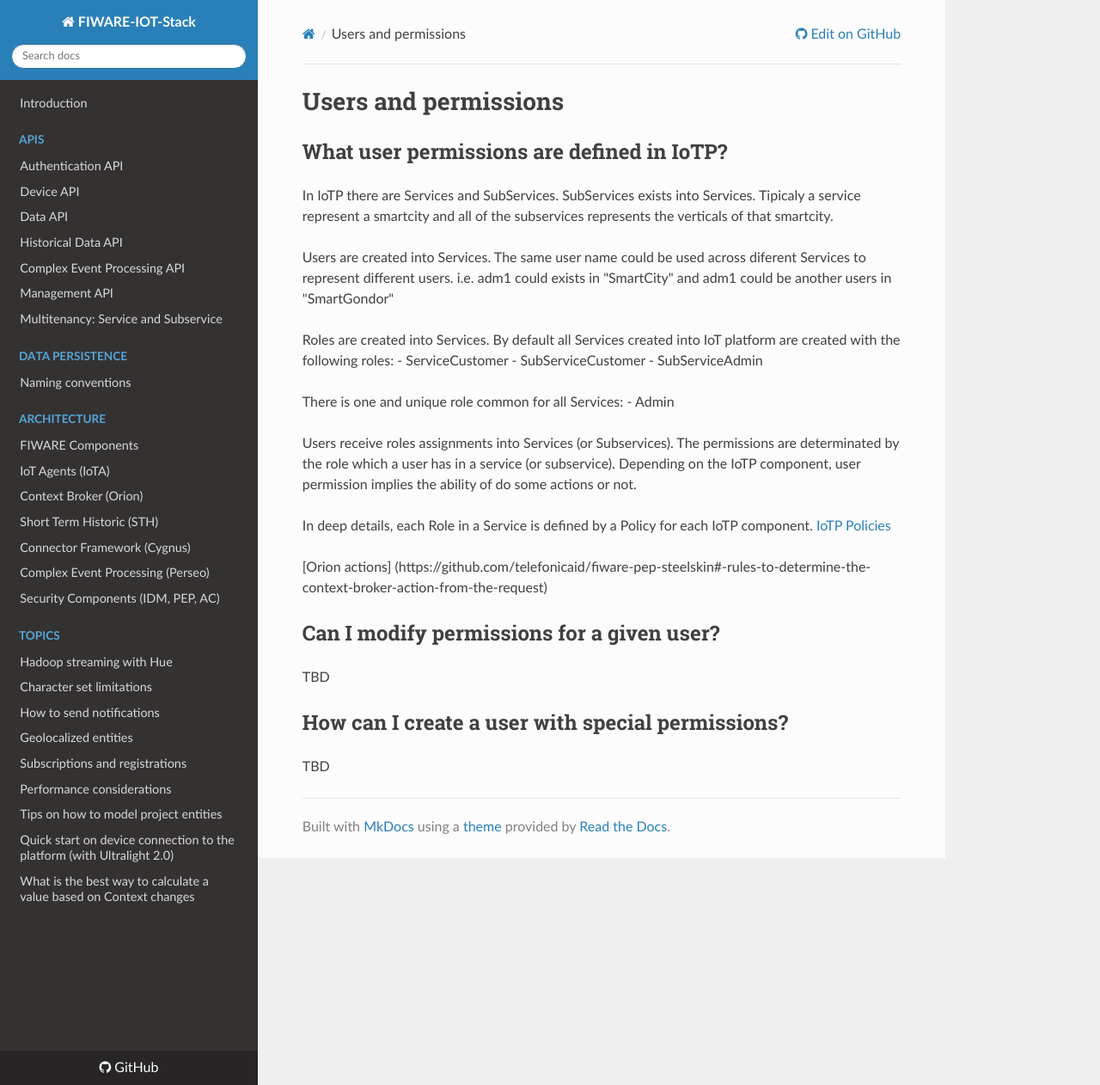
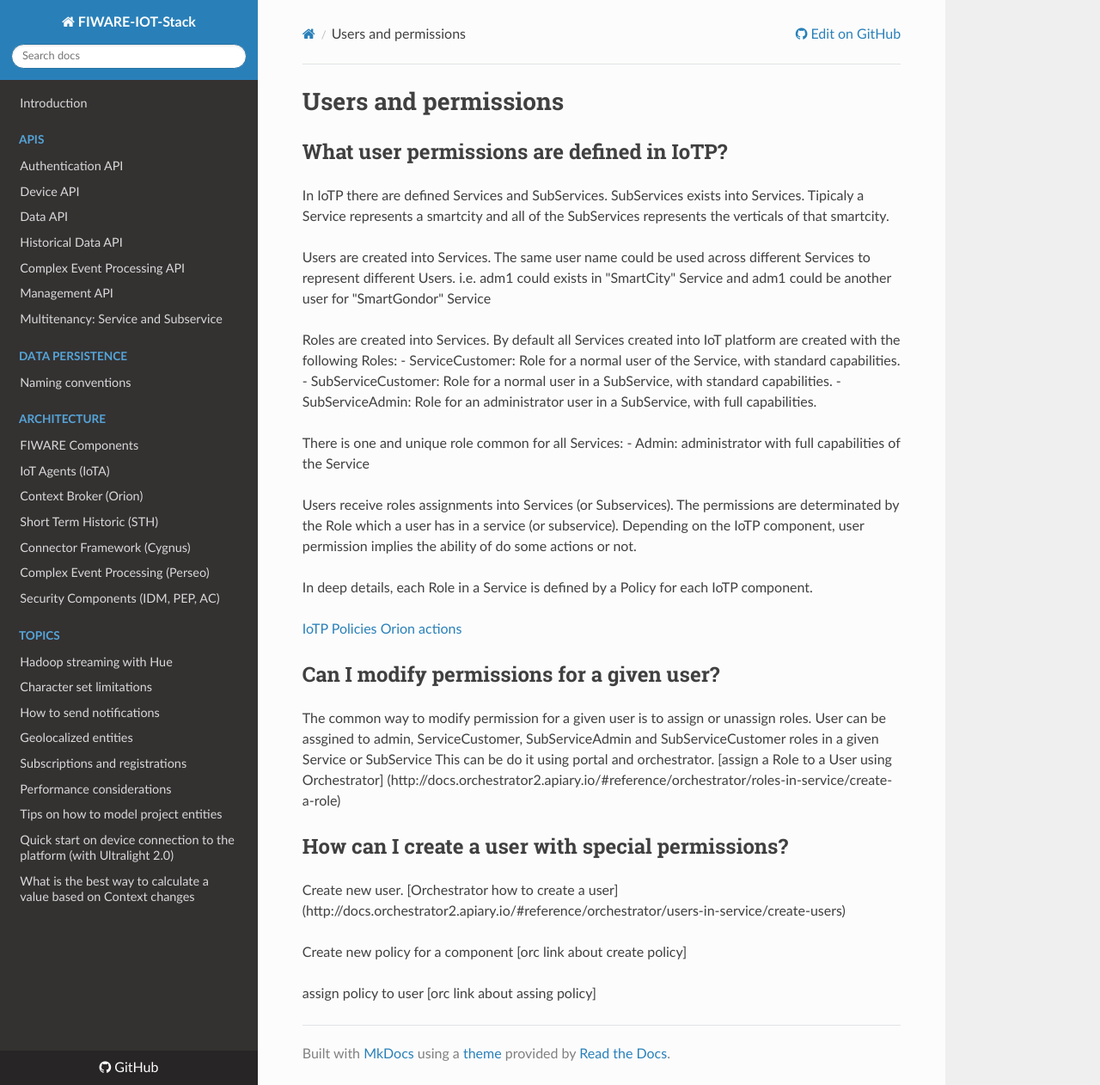
Before and after one commit to telefonicaid/thinking-cities, an MkDocs documentation site: the page built from docs/topics/user_permissions.md, in a window 1280 px wide and 1262 px high. Shown: the whole window at 86% size. Built offline with MkDocs 1.6.1, drawn with Linux system fonts in a browser that asks for light colours; nearby versions of some CDN libraries; old or Windows-style settings are respelled for this version of MkDocs.

Commit message:
add how modify permissions for a given user

```diff
--- a/docs/topics/user_permissions.md
+++ b/docs/topics/user_permissions.md
@@ -4,33 +4,43 @@
 ## What user permissions are defined in IoTP?
 
 
-In IoTP there are Services and SubServices. SubServices exists into Services.
-Tipicaly a service represent a smartcity and all of the subservices represents the verticals of that smartcity.
+In IoTP there are defined Services and SubServices. SubServices exists into Services.
+Tipicaly a Service represents a smartcity and all of the SubServices represents the verticals of that smartcity.
 
-Users are created into Services. The same user name could be used across diferent Services to represent different users.
-i.e. adm1 could exists in "SmartCity" and adm1 could be another users in "SmartGondor"
+Users are created into Services. The same user name could be used across different Services to represent different Users.
+i.e. adm1 could exists in "SmartCity" Service and adm1 could be another user for "SmartGondor" Service
 
-Roles are created into Services. By default all Services created into IoT platform are created with the following roles:
-- ServiceCustomer
-- SubServiceCustomer
-- SubServiceAdmin
+Roles are created into Services. By default all Services created into IoT platform are created with the following Roles:
+- ServiceCustomer: Role for a normal user of the Service, with standard capabilities.
+- SubServiceCustomer: Role for a normal user in a SubService, with standard capabilities.
+- SubServiceAdmin: Role for an administrator user in a SubService, with full capabilities.
 
 There is one and unique role common for all Services:
-- Admin
+- Admin: administrator with full capabilities of the Service
 
-Users receive roles assignments into Services (or Subservices). The permissions are determinated by the role
+Users receive roles assignments into Services (or Subservices). The permissions are determinated by the Role
 which a user has in a service (or subservice). Depending on the IoTP component, user permission implies the ability
 of do some actions or not.
 
 In deep details, each Role in a Service is defined by a Policy for each IoTP component.
+
 [IoTP Policies](https://github.com/telefonicaid/orchestrator/tree/master/src/orchestrator/core/policies)
-
-[Orion actions] (https://github.com/telefonicaid/fiware-pep-steelskin#-rules-to-determine-the-context-broker-action-from-the-request)
+[Orion actions](https://github.com/telefonicaid/fiware-pep-steelskin#-rules-to-determine-the-context-broker-action-from-the-request)
 
 
 
 ## Can I modify permissions for a given user?
-TBD
+The common way to modify permission for a given user is to assign or unassign roles.
+User can be assgined to admin, ServiceCustomer, SubServiceAdmin and SubServiceCustomer roles in a given Service or SubService
+This can be do it using portal and orchestrator.
+[assign a Role to a User using Orchestrator] (http://docs.orchestrator2.apiary.io/#reference/orchestrator/roles-in-service/create-a-role)
 
 ## How can I create a user with special permissions?
-TBD
+Create new user.
+[Orchestrator how to create a user] (http://docs.orchestrator2.apiary.io/#reference/orchestrator/users-in-service/create-users)
+
+Create new policy for a component
+[orc link about create policy]
+
+assign policy to user
+[orc link about assing policy]
```
